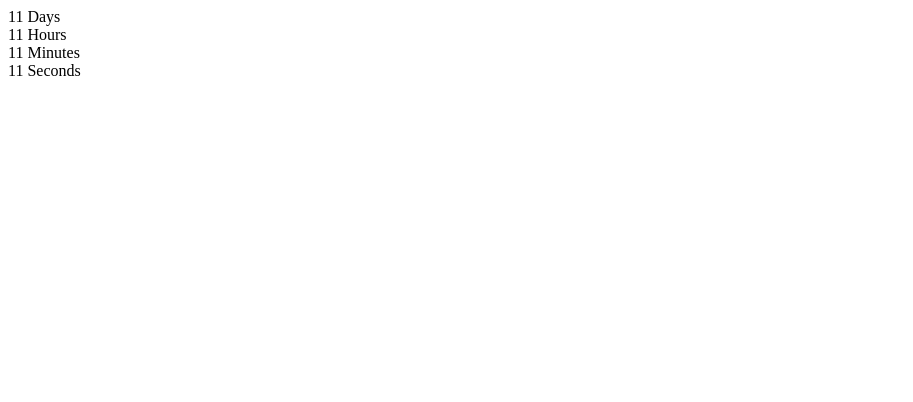
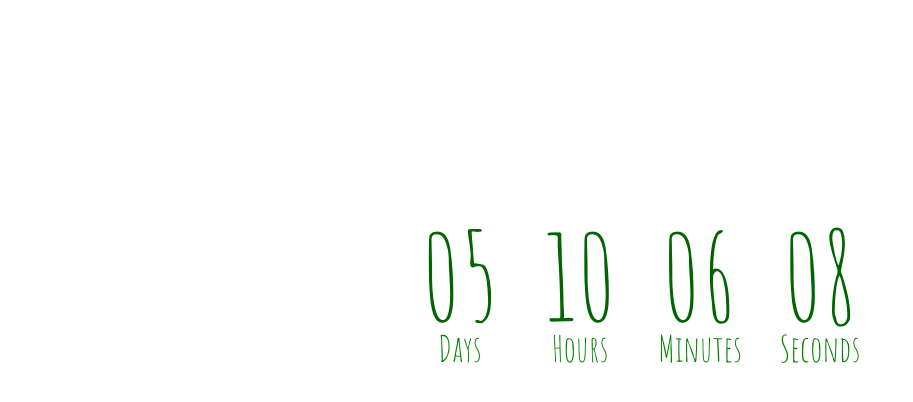
Before and after one commit to neliia-zelienova/goit-js-hw-11-timer, a plain HTML site: page index.html in a window 1280 px wide. Shown: the whole page, without its empty margins (0-913 px from the left). Drawn offline with Linux system fonts and the light colour scheme.

Commit message:
Добавляет функционал и стили

```diff
--- a/index.html
+++ b/index.html
@@ -3,7 +3,10 @@
 <head>
     <meta charset="UTF-8">
     <meta name="viewport" content="width=device-width, initial-scale=1.0">
-    <title>Document</title>
+    <title>Countdown Timer</title>
+<link rel="preconnect" href="https://fonts.gstatic.com">
+<link href="https://fonts.googleapis.com/css2?family=Amatic+SC&display=swap" rel="stylesheet">
+    <link rel="stylesheet" href="./src/css/styles.css">
 </head>
 <body>
     <div class="timer" id="timer-1">
@@ -27,5 +30,7 @@
             <span class="label">Seconds</span>
         </div>
     </div>
+
+    <script type="module" src="./src/js/index.js"></script>
 </body>
 </html>
--- /dev/null
+++ b/src/css/styles.css
@@ -0,0 +1,29 @@
+.timer {
+  display: flex;
+  justify-content: center;
+  margin-top: 200px;
+}
+
+.field {
+  width: 100px;
+  font-family: "Amatic SC";
+  font-size: 36px;
+  position: relative;
+  display: flex;
+  justify-content: center;
+}
+
+.field:not(:last-child) {
+  margin-right: 20px;
+}
+
+.value {
+  font-size: 120px;
+  color: #006400;
+}
+
+.label {
+  color: #008000;
+  position: absolute;
+  bottom: -20px;
+}
--- /dev/null
+++ b/src/js/index.js
@@ -0,0 +1,8 @@
+import CountdownTimer from './timer-plg.js';
+
+const timer = new CountdownTimer({
+  selector: '#timer-1',
+  targetDate: new Date('dec 25, 2020'),
+});
+
+timer.updateTimer();
--- /dev/null
+++ b/src/js/time-functions.js
@@ -0,0 +1,31 @@
+/*
+ * Оставшиеся дни: делим значение UTC на 1000 * 60 * 60 * 24, количество
+ * миллисекунд в одном дне (миллисекунды * секунды * минуты * часы)
+ */
+const days = (time) => Math.floor(time / (1000 * 60 * 60 * 24));
+
+/*
+ * Оставшиеся часы: получаем остаток от предыдущего расчета с помощью оператора
+ * остатка % и делим его на количество миллисекунд в одном часе
+ * (1000 * 60 * 60 = миллисекунды * минуты * секунды)
+ */
+const hours = (time) => Math.floor((time % (1000 * 60 * 60 * 24)) / (1000 * 60 * 60));
+
+/*
+ * Оставшиеся минуты: получаем оставшиеся минуты и делим их на количество
+ * миллисекунд в одной минуте (1000 * 60 = миллисекунды * секунды)
+ */
+const mins = (time) => Math.floor((time % (1000 * 60 * 60)) / (1000 * 60));
+
+/*
+ * Оставшиеся секунды: получаем оставшиеся секунды и делим их на количество
+ * миллисекунд в одной секунде (1000)
+ */
+const secs = (time) => Math.floor((time % (1000 * 60)) / 1000);
+
+export {
+    days,
+    hours,
+    mins,
+    secs
+}
--- /dev/null
+++ b/src/js/timer-plg.js
@@ -0,0 +1,46 @@
+
+// Создай плагин настраиваемого таймера, который ведет обратный отсчет до предварительно определенной даты.
+// Такой плагин может использоваться в блогах и интернет - магазинах, страницах регистрации событий,
+// во время технического обслуживания и т.д.
+
+import { days, hours, mins, secs } from './time-functions.js';
+
+export default class CountdownTimer {
+    constructor({ selector, targetDate }) {
+        this.selector = selector,
+        this.targetDate = targetDate,
+        this.timerValues = Array.from(document.querySelector(this.selector).children);
+    };
+
+    updateTimer() {
+        setInterval(() => {
+            this.renderTimer(this.getTimeDifference());
+        }, 500);
+    };
+
+    getTimeDifference() {
+        const currDate = Date.now();
+        const targetDatems = this.targetDate.getTime();
+        return targetDatems - currDate;
+    };
+
+    getRefByDataset(value) {
+        const ref = this.timerValues.find((item) => {
+            const node = item.querySelector('.value');
+            if (node.dataset.value === value) return node;
+        });
+        if (ref) return ref.querySelector('.value');
+    };
+
+    setValue(type, value) {
+        const valueRef = this.getRefByDataset(type);
+        if (valueRef) valueRef.textContent = value.toString().padStart(2, 0);
+    };
+
+    renderTimer(timeDifference) {
+        this.setValue('days', days(timeDifference));
+        this.setValue('hours', hours(timeDifference));
+        this.setValue('mins', mins(timeDifference));
+        this.setValue('secs', secs(timeDifference));
+    }
+};
```
Also changed, not shown: src/index.js (deleted).
